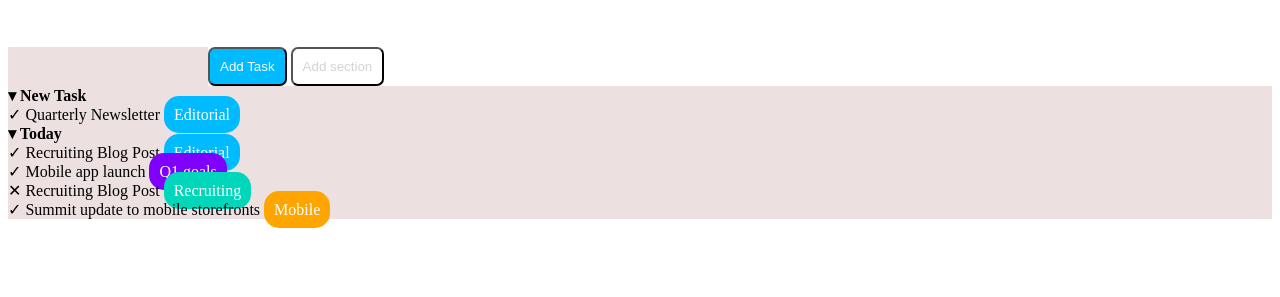
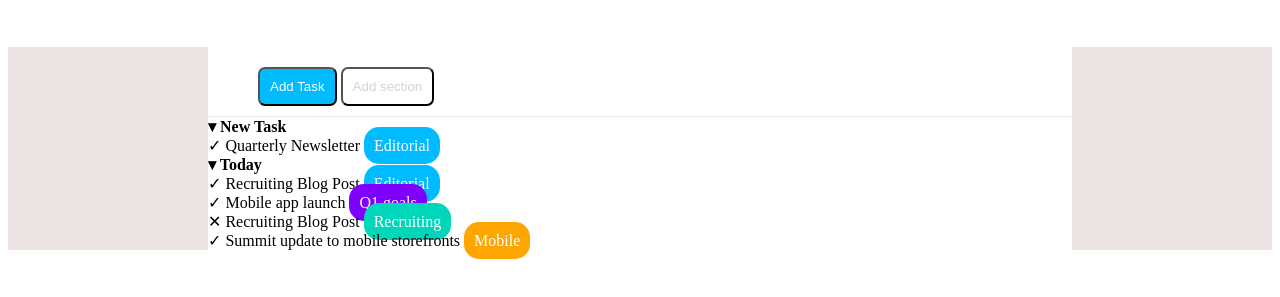
Before and after one commit to FRAALES/html-css-toboolist, a plain HTML site: page index.html in a window 1280 px wide. Shown: the part 83-380 px from the top of the page. Drawn offline with Linux system fonts and the light colour scheme.

Commit message:
cercando di capire margin tra il logo e il resto

```diff
--- a/css/style.css
+++ b/css/style.css
@@ -13,7 +13,7 @@
 /* Sezione principale */
 
 main{
-    background-color: rgb(237, 224, 224);
+    background-color: hsl(0, 20%, 91%);
 }
 
 .contenitore{
@@ -21,7 +21,20 @@ main{
     border-radius: 0%;
     margin-left: 200px;
     margin-top: 50px;
+    margin-right: 200px;
+    padding-left: 50px;
+    padding-bottom: 10px;
+    padding-top: 20px;
 }
+
+.contenitore1{
+    background-color: white;
+    border-radius: 0%;
+    margin-left: 200px;
+    margin-right: 200px;
+    margin-top: 1px;
+}
+
 
 /* Sezione bottoni */
 .bottoni{
--- a/index.html
+++ b/index.html
@@ -22,7 +22,7 @@
                 <button class="aggiungi1">Add section</button>
             </section>
         </div>
-
+        <div class="contenitore1">
             <section>
                 <!-- primo drop-down menu con gli appuntamenti -->
                 <div><strong>&#9662 New Task</strong></div>
@@ -36,6 +36,8 @@
                 <div>&#10005 Recruiting Blog Post <span class="recruiting">Recruiting</span></div>
                 <div>&#10003 Summit update to mobile storefronts <span class="mobile">Mobile</span></div>
             </section>
+        </div>
+
 
     </main>
 
```
Lines whose indentation alone changed are shown as unchanged.
